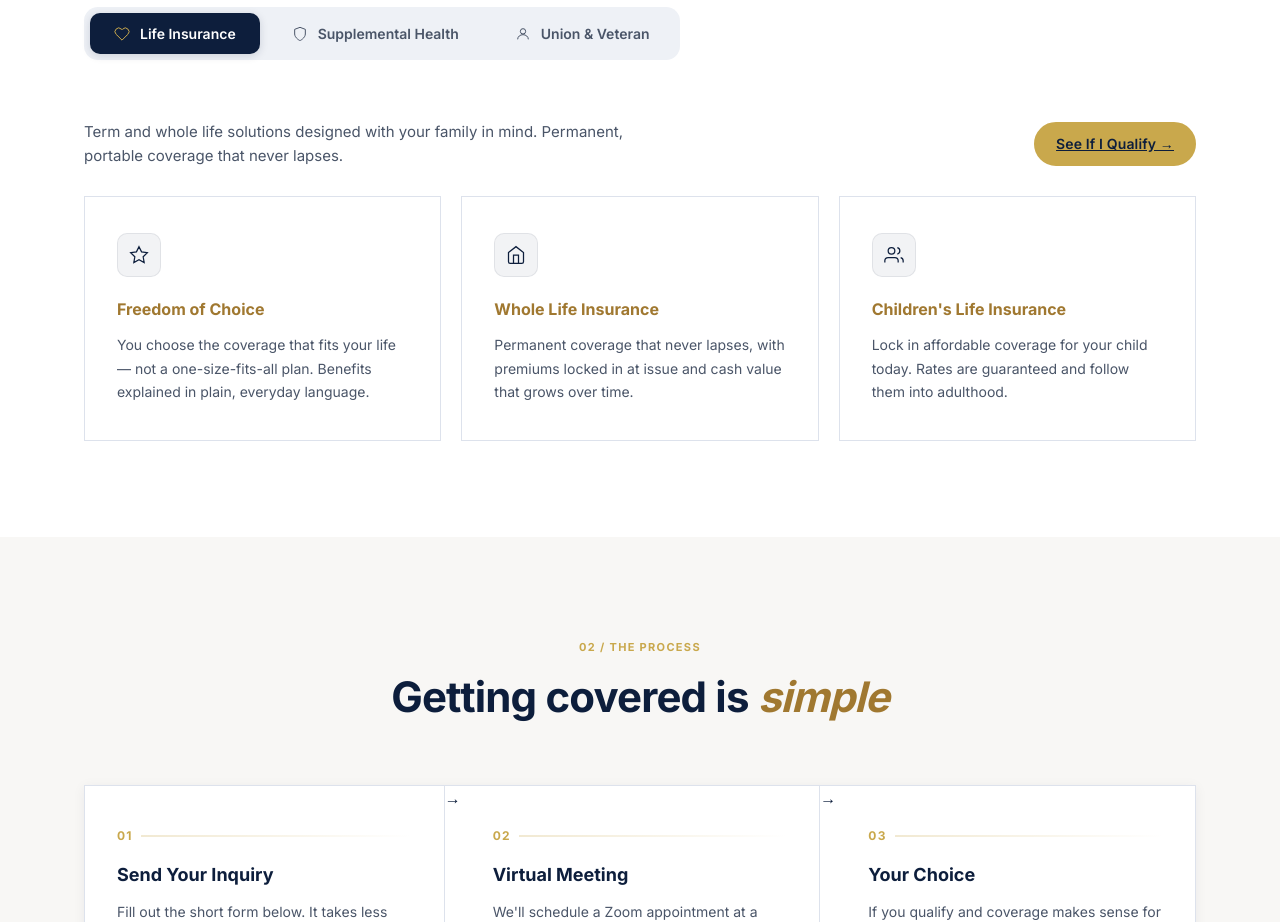
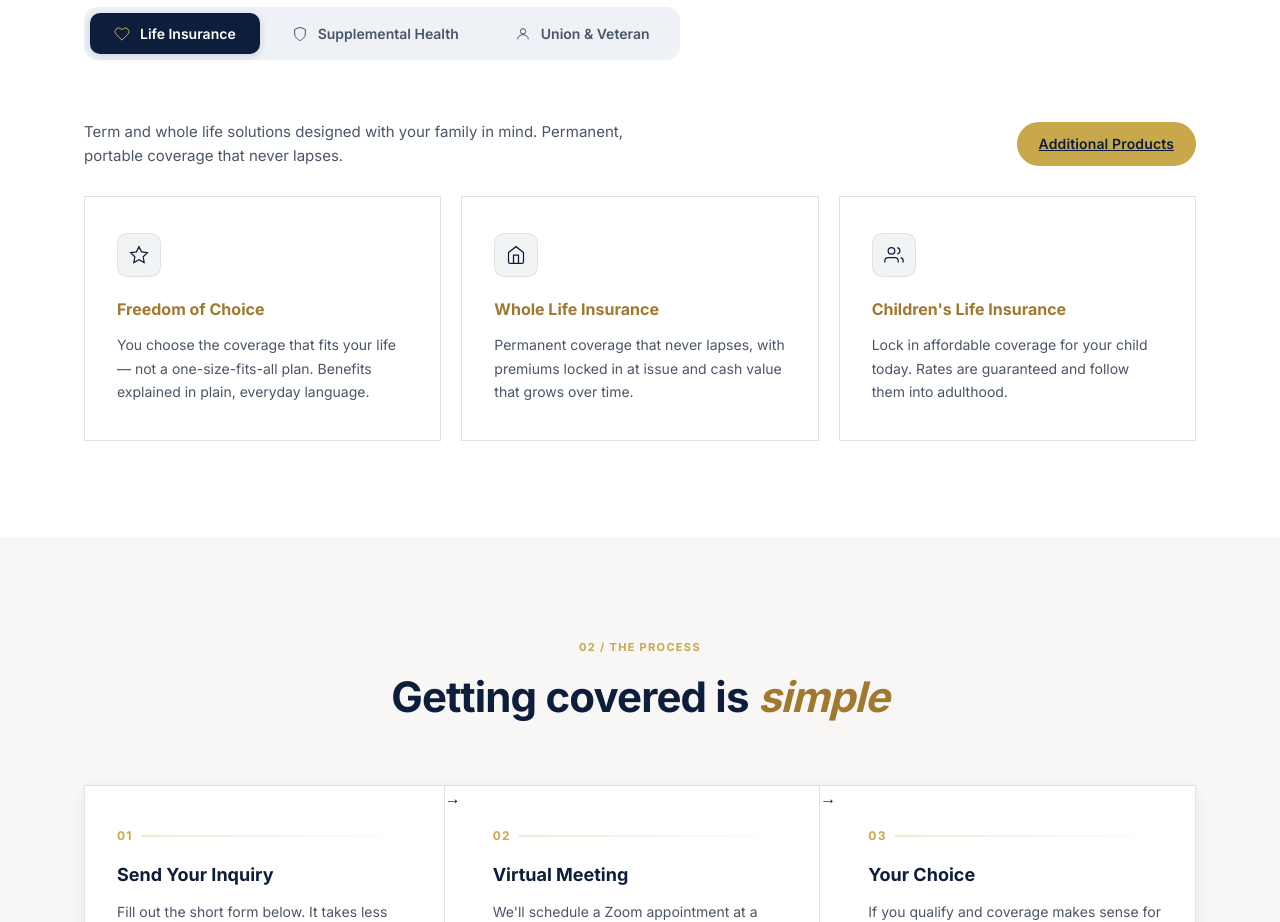
Before and after one commit to 2hv6278z9d-ui/vfb-outreach, a website: page abdurryaseen/index.html in a window 1280 px wide. Shown: the part 1560-2482 px from the top of the page. Drawn offline with Linux system fonts and the light colour scheme; a script that the page names is missing.

Commit message:
Rename See If I Qualify buttons to Additional Products in 01/Coverage Options section

```diff
--- a/abdurryaseen/index.html
+++ b/abdurryaseen/index.html
@@ -168,7 +168,7 @@
       <div class="product-panel active" id="tab-life">
         <div class="product-panel-intro">
           <p>Term and whole life solutions designed with your family in mind. Permanent, portable coverage that never lapses.</p>
-          <a href="#contact" class="btn btn-gold btn-sm">See If I Qualify →</a>
+          <a href="#contact" class="btn btn-gold btn-sm">Additional Products</a>
         </div>
         <div class="product-card-grid">
           <div class="product-card">
@@ -199,7 +199,7 @@
       <div class="product-panel" id="tab-health">
         <div class="product-panel-intro">
           <p>Accident, critical illness, and cancer insurance. Cash benefits paid directly to you — not the hospital.</p>
-          <a href="#contact" class="btn btn-gold btn-sm">See If I Qualify →</a>
+          <a href="#contact" class="btn btn-gold btn-sm">Additional Products</a>
         </div>
         <div class="product-card-grid">
           <div class="product-card">
@@ -230,7 +230,7 @@
       <div class="product-panel" id="tab-union">
         <div class="product-panel-intro">
           <p>Exclusive portable benefits for members of 45,000+ unions, associations, and veteran service organizations.</p>
-          <a href="#contact" class="btn btn-gold btn-sm">See If I Qualify →</a>
+          <a href="#contact" class="btn btn-gold btn-sm">Additional Products</a>
         </div>
         <div class="product-card-grid">
           <div class="product-card">
```
